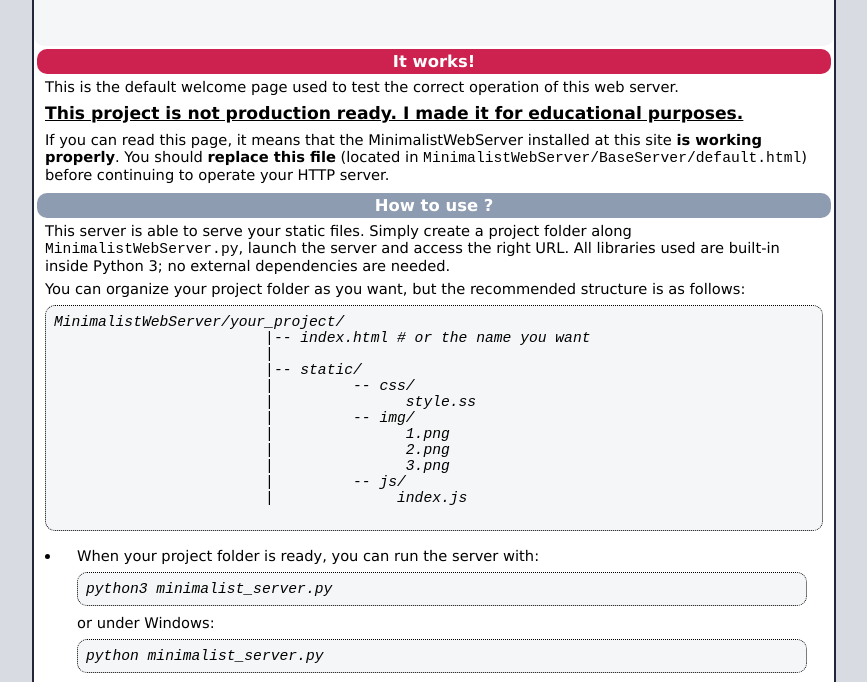
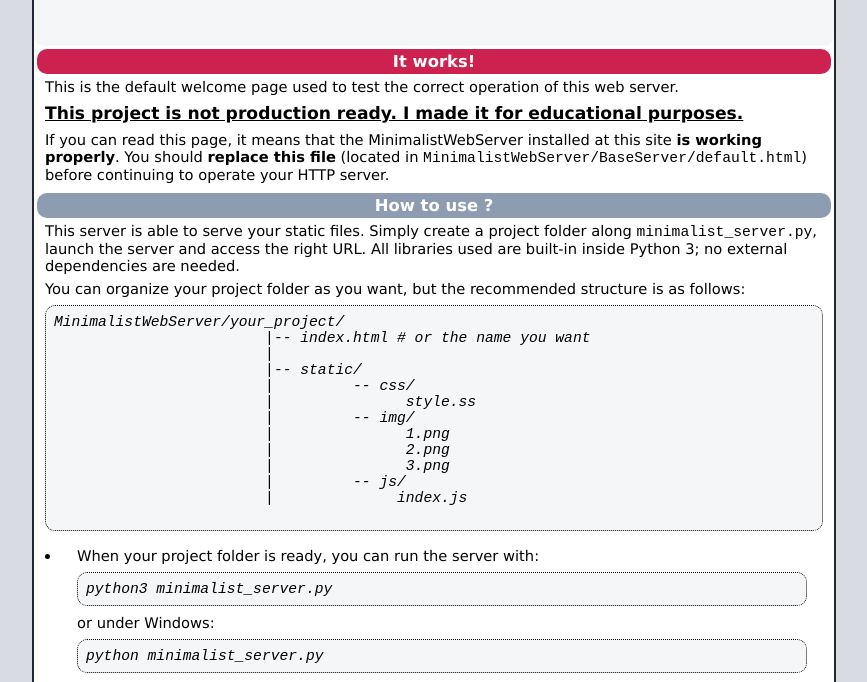
Before and after one commit to Rayanworkout/MinimalistWebServer, a plain HTML site: page BaseServer/default.html in a window 1280 px wide. Shown: the part 86-768 px from the top of the page, without its empty margins (206-1073 px from the left). Drawn offline with Linux system fonts and the light colour scheme.

Commit message:
Update server file name in default.html

```diff
--- a/BaseServer/default.html
+++ b/BaseServer/default.html
@@ -204,7 +204,7 @@
             <div class="content_section_text">
                 <p>
                     This server is able to serve your static files. Simply create a project folder along
-                    <tt>MinimalistWebServer.py</tt>, launch the server and access the right URL. All libraries used are
+                    <tt>minimalist_server.py</tt>, launch the server and access the right URL. All libraries used are
                     built-in inside Python 3; no external dependencies are needed.
                 </p>
                 <p>You can organize your project folder as you want, but the recommended structure is as follows:
```
